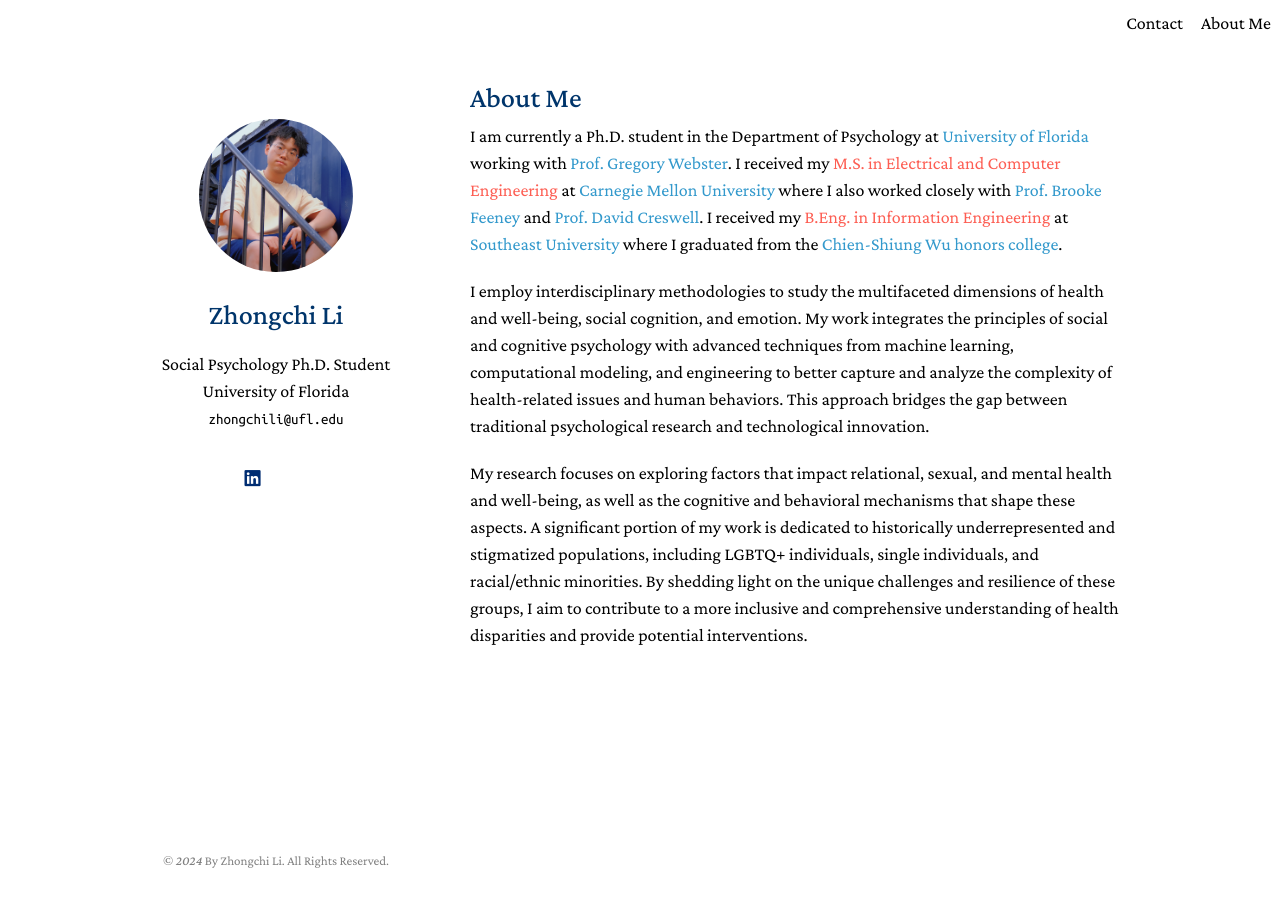
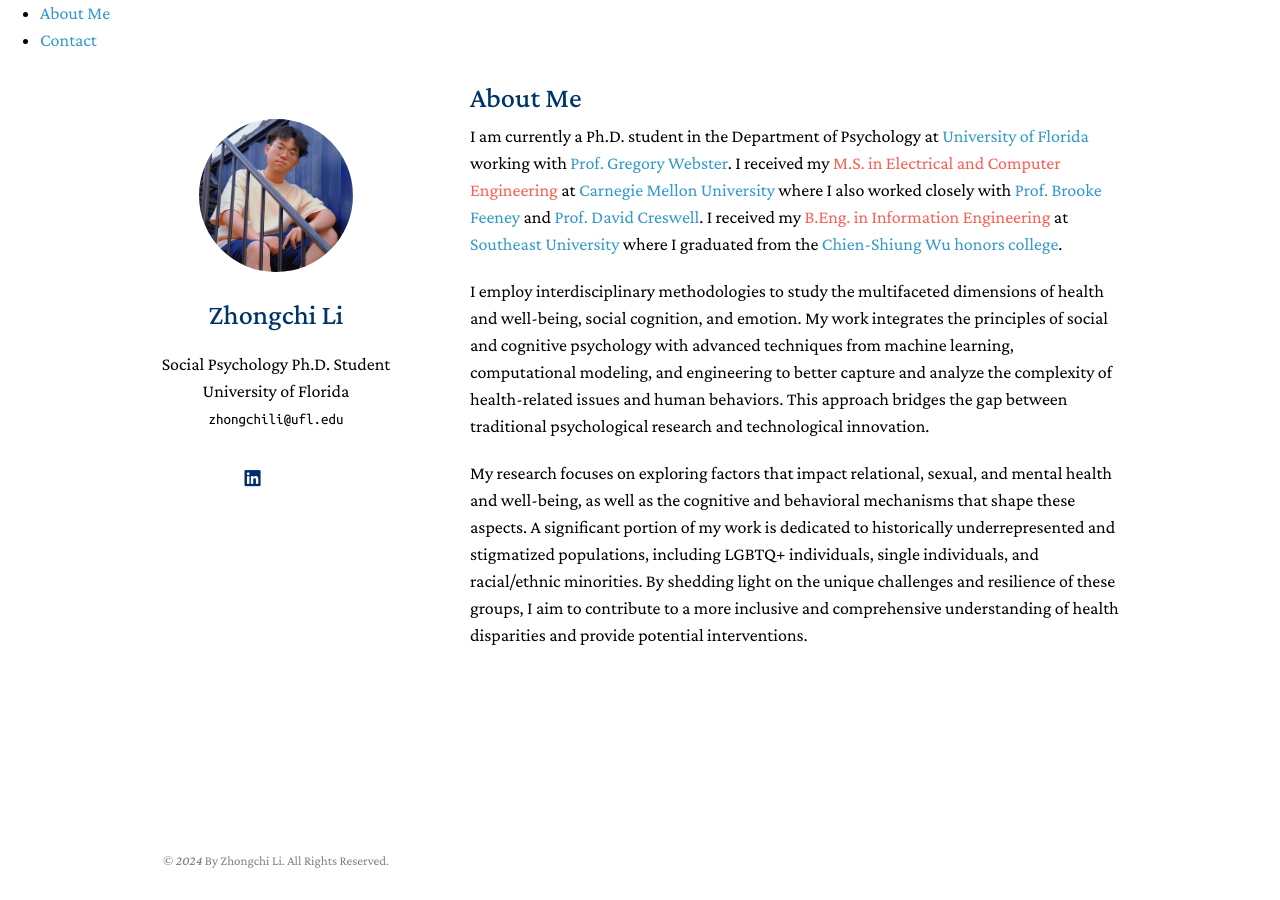
Before and after one commit to zhongchili52/zhongchili52.github.io, a Jekyll site: the page built from index.md, in a window 1280 px wide. Built offline with Jekyll 4.4.1, drawn with Linux system fonts in a browser that asks for light colours; a style sheet for code colours, icons or effects is not loaded.

Commit message:
Update navigation.md

```diff
--- a/_includes/navigation.md
+++ b/_includes/navigation.md
@@ -1,7 +1,14 @@
-{% for link in site.data.navigation.main %}
+<!-- {% for link in site.data.navigation.main %}
   {% if link.right %}
     <a class="normal right" href="{{ link.url }}">{{ link.title }}</a>
     {% else %}
     <a class="normal" href="{{ link.url }}">{{ link.title }}</a>
   {% endif %}
-{% endfor %}
+{% endfor %} -->
+
+<nav>
+  <ul>
+    <li><a href="{{ site.baseurl }}/">About Me</a></li>
+    <li><a href="{{ site.baseurl }}/contact/">Contact</a></li>
+  </ul>
+</nav>
```
